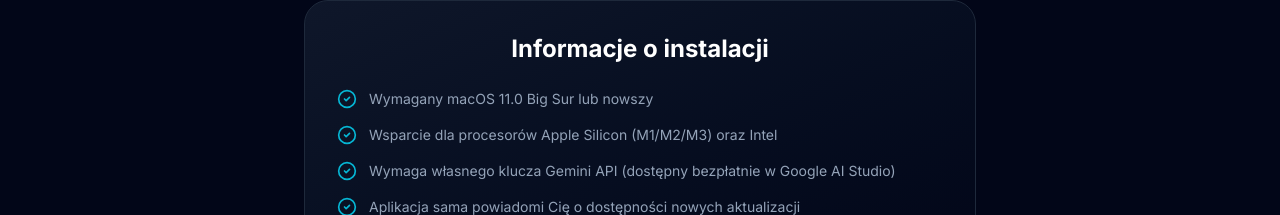
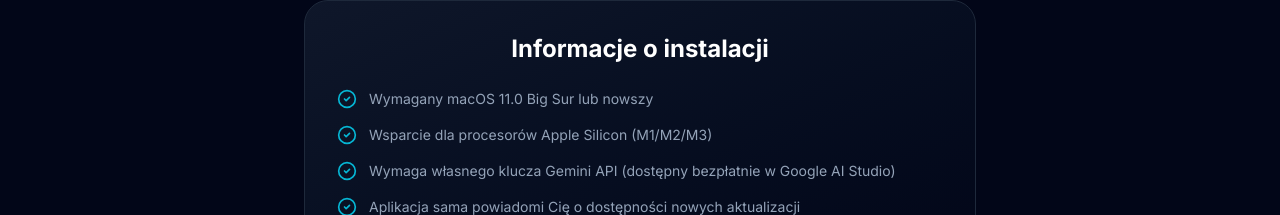
Before and after one commit to jtomeczek-dev/Audit-SEO-SGE, a Next.js app: page /pobierz in a window 1280 px wide. Shown: the part 1075-1290 px from the top of the page. Built offline with nearby package versions, Linux system fonts and the light colour scheme.

Commit message:
docs: remove Intel support mention from download page

```diff
--- a/src/app/pobierz/page.tsx
+++ b/src/app/pobierz/page.tsx
@@ -100,7 +100,7 @@ export default function DownloadPage() {
                     <ul className="text-left space-y-4 mb-8">
                         {[
                             "Wymagany macOS 11.0 Big Sur lub nowszy",
-                            "Wsparcie dla procesorów Apple Silicon (M1/M2/M3) oraz Intel",
+                            "Wsparcie dla procesorów Apple Silicon (M1/M2/M3)",
                             "Wymaga własnego klucza Gemini API (dostępny bezpłatnie w Google AI Studio)",
                             "Aplikacja sama powiadomi Cię o dostępności nowych aktualizacji"
                         ].map((item, i) => (
```
